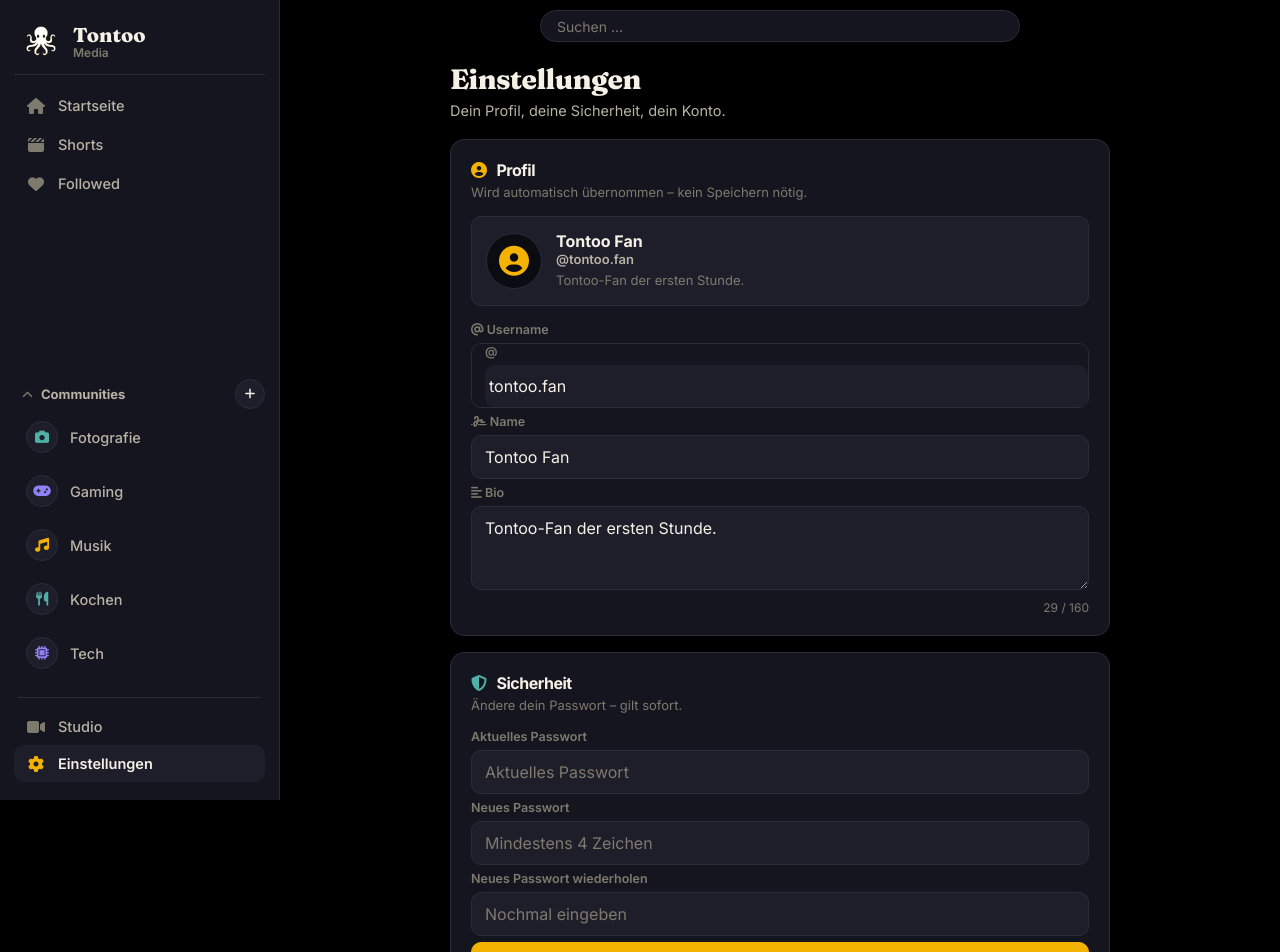
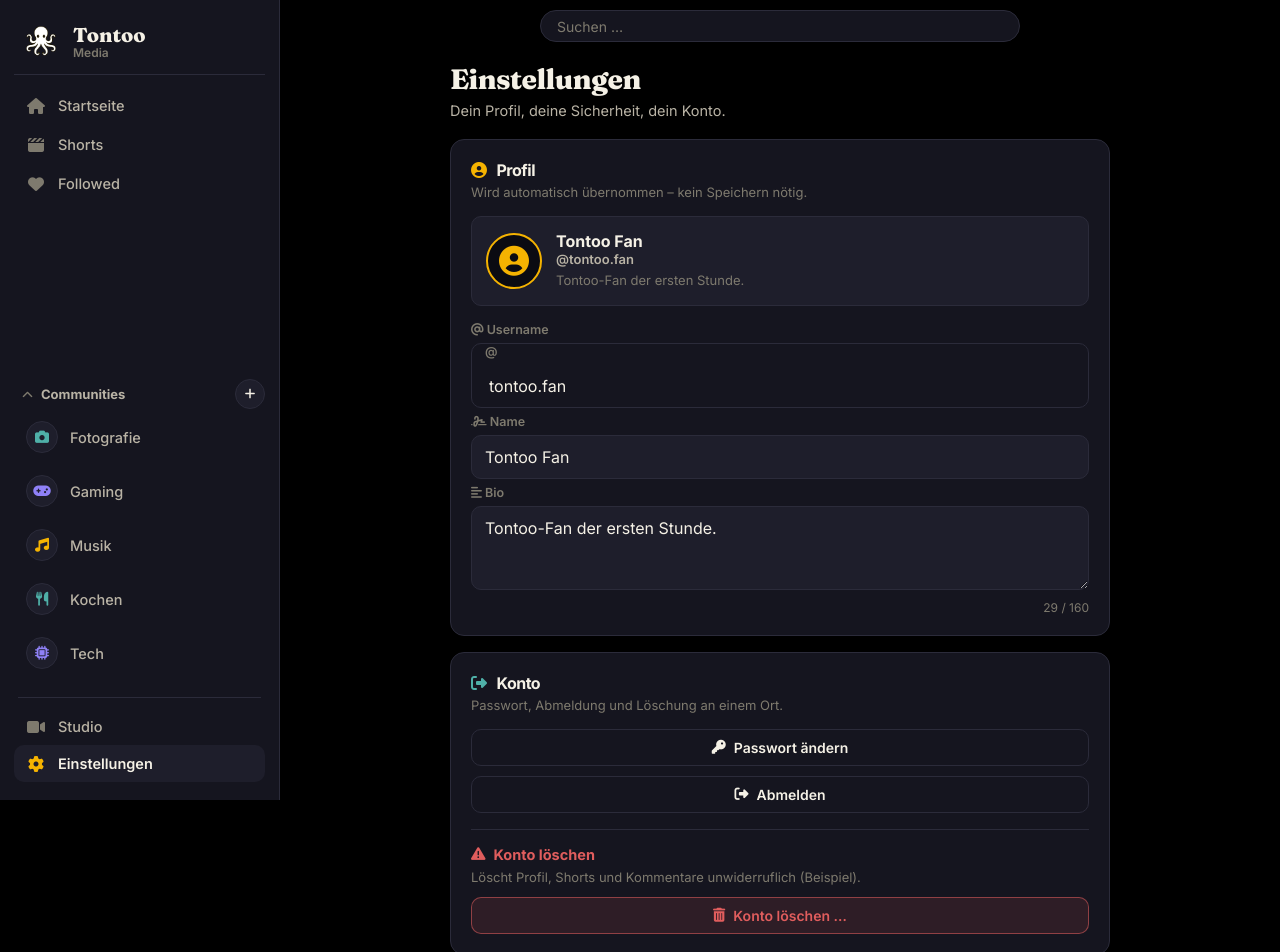
Before and after one commit to arlomu/TontooMedia, a React (Vite) app in the folder frontend/: page /einstellungen in a window 1280 px wide. Shown: the top 952 px of the page. Built offline with nearby package versions, Linux system fonts and the light colour scheme.

Commit message:
Einstellungen: Passwort-Modal im Konto-Bereich, Username-Box gefixt

```diff
--- a/frontend/src/index.css
+++ b/frontend/src/index.css
@@ -573,6 +573,12 @@ main.app-wrap { max-width: none; padding: 0; }
 }
 .set-desc { margin: 0 0 16px; font-size: 13px; color: var(--text-3rd); }
 .set-section .field input, .set-section .field textarea { background: var(--surface2); }
+/* Username ist eine Zeile: @-Prefix + transparentes Feld (keine Doppel-Box) */
+.set-section .handle-wrap input { background: transparent; }
+.sheet .field input { background: var(--surface2); }
+.sheet-narrow { width: min(420px, 100%); }
+.konto-stack { display: flex; flex-direction: column; gap: 10px; }
+.formerror.nomargin { margin: 0; }
 .profile-hero {
   display: flex; align-items: center; gap: 14px;
   background: var(--surface2); border: 1px solid var(--border);
@@ -581,7 +587,7 @@ main.app-wrap { max-width: none; padding: 0; }
 .avatar-xl {
   width: 56px; height: 56px; border-radius: 50%; flex-shrink: 0;
   display: grid; place-items: center;
-  background: var(--bg); border: 1px solid var(--border);
+  background: var(--bg); border: 2px solid var(--brand);
   color: var(--brand); font-size: 30px;
 }
 .profile-prev { display: flex; flex-direction: column; min-width: 0; }
--- a/frontend/src/pages/app/Einstellungen.jsx
+++ b/frontend/src/pages/app/Einstellungen.jsx
@@ -33,6 +33,22 @@ export default function Einstellungen({ showToast }) {
   const [pwNew, setPwNew] = useState('')
   const [pwAgain, setPwAgain] = useState('')
   const [pwError, setPwError] = useState(null)
+  const [pwOpen, setPwOpen] = useState(false)
+
+  const closePw = () => {
+    setPwOpen(false)
+    setPwError(null)
+    setPwNow('')
+    setPwNew('')
+    setPwAgain('')
+  }
+
+  useEffect(() => {
+    if (!pwOpen) return
+    const onKey = (e) => { if (e.key === 'Escape') closePw() }
+    window.addEventListener('keydown', onKey)
+    return () => window.removeEventListener('keydown', onKey)
+  }, [pwOpen])
 
   const changePassword = (e) => {
     e.preventDefault()
@@ -40,10 +56,7 @@ export default function Einstellungen({ showToast }) {
     if (pwNew.length < 4) return setPwError('Das neue Passwort muss mindestens 4 Zeichen haben.')
     if (pwNew !== pwAgain) return setPwError('Die neuen Passwörter stimmen nicht überein.')
     if (pwNew === pwNow) return setPwError('Das neue Passwort unterscheidet sich nicht vom alten.')
-    setPwError(null)
-    setPwNow('')
-    setPwNew('')
-    setPwAgain('')
+    closePw()
     toast('Passwort geändert (Beispiel).')
   }
 
@@ -133,63 +146,19 @@ export default function Einstellungen({ showToast }) {
         )}
       </section>
 
-      {/* Sicherheit */}
-      <section className="set-section">
-        <h3 className="set-h3"><i className="fa-solid fa-shield-halved ic-teal" /> Sicherheit</h3>
-        <p className="set-desc">Ändere dein Passwort – gilt sofort.</p>
-
-        <form onSubmit={changePassword} noValidate>
-          <label className="field">
-            <span>Aktuelles Passwort</span>
-            <input
-              type="password"
-              placeholder="Aktuelles Passwort"
-              value={pwNow}
-              autoComplete="current-password"
-              onChange={(e) => setPwNow(e.target.value)}
-            />
-          </label>
-          <label className="field">
-            <span>Neues Passwort</span>
-            <input
-              type="password"
-              placeholder="Mindestens 4 Zeichen"
-              value={pwNew}
-              autoComplete="new-password"
-              onChange={(e) => setPwNew(e.target.value)}
-            />
-          </label>
-          <label className="field">
-            <span>Neues Passwort wiederholen</span>
-            <input
-              type="password"
-              placeholder="Nochmal eingeben"
-              value={pwAgain}
-              autoComplete="new-password"
-              onChange={(e) => setPwAgain(e.target.value)}
-            />
-          </label>
-
-          {pwError && (
-            <p className="formerror" role="alert">
-              <i className="fa-solid fa-circle-exclamation" /> {pwError}
-            </p>
-          )}
-
-          <button type="submit" className="btn btn-brand btn-block">
-            <i className="fa-solid fa-key" /> Passwort ändern
-          </button>
-        </form>
-      </section>
-
       {/* Konto */}
       <section className="set-section">
         <h3 className="set-h3"><i className="fa-solid fa-right-from-bracket ic-teal" /> Konto</h3>
-        <p className="set-desc">Abmelden oder dein Konto verlassen.</p>
+        <p className="set-desc">Passwort, Abmeldung und Löschung an einem Ort.</p>
 
-        <button type="button" className="btn btn-ghost btn-block" onClick={logout}>
-          <i className="fa-solid fa-right-from-bracket" /> Abmelden
-        </button>
+        <div className="konto-stack">
+          <button type="button" className="btn btn-ghost btn-block" onClick={() => setPwOpen(true)}>
+            <i className="fa-solid fa-key" /> Passwort ändern
+          </button>
+          <button type="button" className="btn btn-ghost btn-block" onClick={logout}>
+            <i className="fa-solid fa-right-from-bracket" /> Abmelden
+          </button>
+        </div>
 
         <div className="danger-box">
           <strong className="danger-title"><i className="fa-solid fa-triangle-exclamation" /> Konto löschen</strong>
@@ -222,6 +191,60 @@ export default function Einstellungen({ showToast }) {
           )}
         </div>
       </section>
+
+      {/* Passwort-Modal */}
+      {pwOpen && (
+        <div className="sheet-backdrop" onClick={closePw}>
+          <div className="sheet sheet-narrow" role="dialog" aria-modal="true" aria-label="Passwort ändern" onClick={(e) => e.stopPropagation()}>
+            <form onSubmit={changePassword} noValidate>
+              <div className="sheet-head">
+                <strong className="sheet-title">Passwort ändern</strong>
+              </div>
+              <div className="sheet-body">
+                <label className="field nomargin">
+                  <span>Aktuelles Passwort</span>
+                  <input
+                    type="password"
+                    placeholder="Aktuelles Passwort"
+                    value={pwNow}
+                    autoComplete="current-password"
+                    onChange={(e) => setPwNow(e.target.value)}
+                  />
+                </label>
+                <label className="field nomargin">
+                  <span>Neues Passwort</span>
+                  <input
+                    type="password"
+                    placeholder="Mindestens 4 Zeichen"
+                    value={pwNew}
+                    autoComplete="new-password"
+                    onChange={(e) => setPwNew(e.target.value)}
+                  />
+                </label>
+                <label className="field nomargin">
+                  <span>Neues Passwort wiederholen</span>
+                  <input
+                    type="password"
+                    placeholder="Nochmal eingeben"
+                    value={pwAgain}
+                    autoComplete="new-password"
+                    onChange={(e) => setPwAgain(e.target.value)}
+                  />
+                </label>
+                {pwError && (
+                  <p className="formerror nomargin" role="alert">
+                    <i className="fa-solid fa-circle-exclamation" /> {pwError}
+                  </p>
+                )}
+              </div>
+              <div className="sheet-foot">
+                <button type="button" className="btn btn-ghost" onClick={closePw}>Abbrechen</button>
+                <button type="submit" className="btn btn-brand"><i className="fa-solid fa-key" /> Ändern</button>
+              </div>
+            </form>
+          </div>
+        </div>
+      )}
     </div>
   )
 }
```
